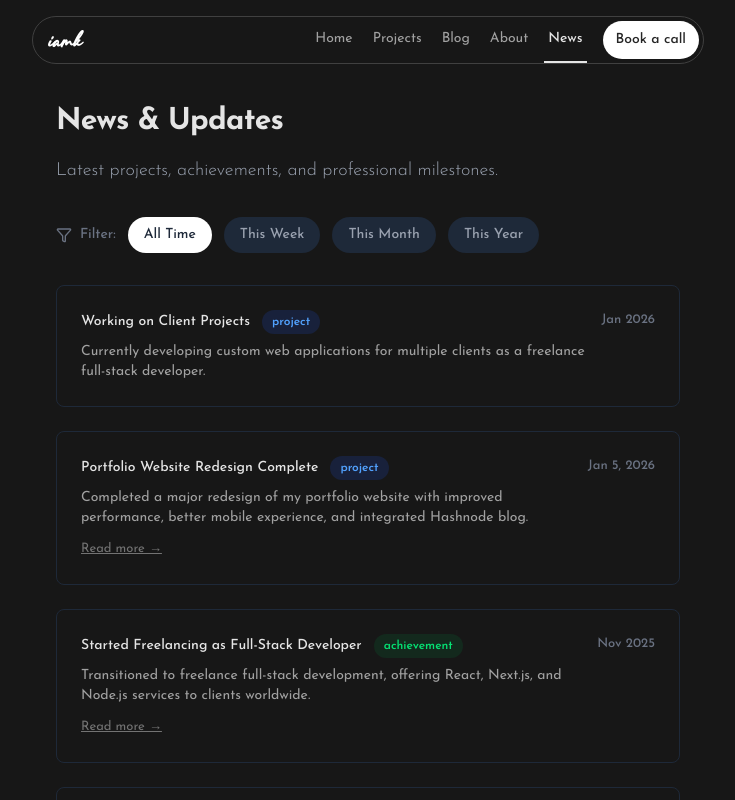
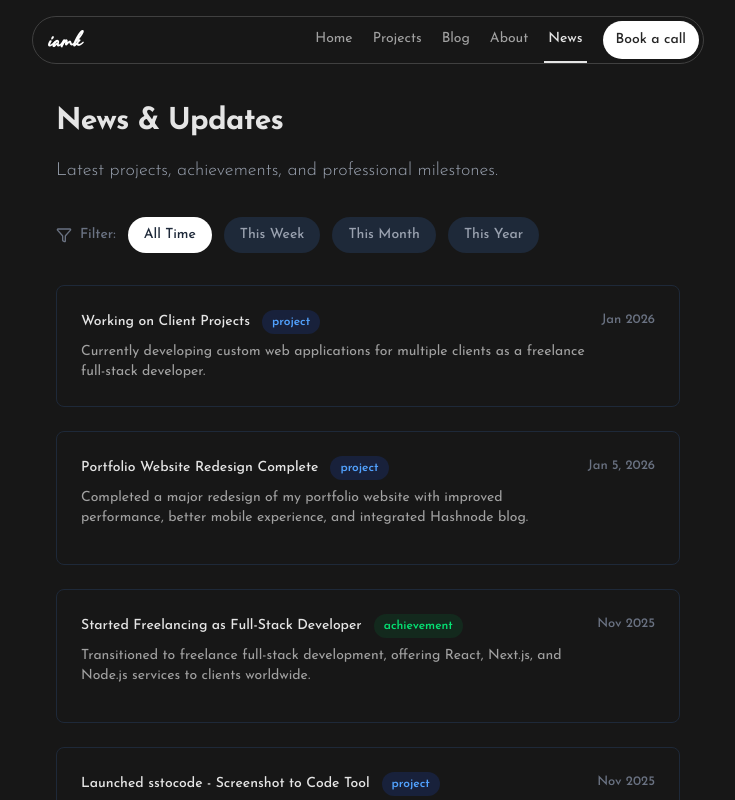
Before and after one commit to KOUSTAV2409/myportfolio, a Next.js app: page /news in a window 1280 px wide. Shown: the top 800 px of the page, without its empty margins (272-1007 px from the left). Built offline with nearby package versions, Linux system fonts and the light colour scheme; no server answers.

Commit message:
minor changes

```diff
--- a/src/app/about/page.tsx
+++ b/src/app/about/page.tsx
@@ -95,7 +95,7 @@ export default function AboutPage() {
             </li>
 
             {SOCIAL_LINKS.map((social, index) => (
-              <li key={index} className="flex items-center gap-x-2.5">
+              <li key={index} className="group flex items-center gap-x-2.5">
                 {social.label === 'Twitter' || social.label === 'X' ? (
                   <svg className="shrink-0 size-3.5 text-gray-800 dark:text-neutral-200" width="24" height="24" viewBox="0 0 24 24" fill="none" xmlns="http://www.w3.org/2000/svg">
                     <path d="M14.1881 10.1624L22.7504 0H20.7214L13.2868 8.82385L7.34878 0H0.5L9.47944 13.3432L0.5 24H2.5291L10.3802 14.6817L16.6512 24H23.5L14.1881 10.1624ZM11.409 13.4608L3.26021 1.55962H6.37679L20.7224 22.5113H17.6058L11.409 13.4613V13.4608Z" fill="currentColor" />
@@ -119,8 +119,12 @@ export default function AboutPage() {
                     <path d="M8.56 2.75c4.37 6 6 9.42 8 17.72" />
                   </svg>
                 )}
-                <a className="text-[13px] text-gray-500 underline hover:text-gray-800 hover:decoration-2 focus:outline-hidden focus:decoration-2 dark:text-neutral-500 dark:hover:text-neutral-400" href={social.link}>
+                <a className="inline-flex items-center gap-1 text-[13px] text-gray-500 underline hover:text-gray-800 hover:decoration-2 focus:outline-hidden focus:decoration-2 dark:text-neutral-500 dark:hover:text-neutral-400" href={social.link}>
                   {social.label}
+                  <svg className="size-3 opacity-0 group-hover:opacity-100 transition-opacity" xmlns="http://www.w3.org/2000/svg" width="24" height="24" viewBox="0 0 24 24" fill="none" stroke="currentColor" strokeWidth="2" strokeLinecap="round" strokeLinejoin="round">
+                    <path d="M7 7h10v10" />
+                    <path d="M7 17 17 7" />
+                  </svg>
                 </a>
               </li>
             ))}
--- a/src/app/news/page.tsx
+++ b/src/app/news/page.tsx
@@ -102,8 +102,16 @@ export default function NewsPage() {
               {filteredNews.map((update) => (
                 <div
                   key={update.id}
-                  className="p-4 sm:p-6 border border-gray-200 dark:border-gray-800 rounded-lg hover:border-gray-300 dark:hover:border-gray-700 transition-colors space-y-3"
+                  className="group p-4 sm:p-6 border border-gray-200 dark:border-gray-800 rounded-lg hover:border-gray-300 dark:hover:border-gray-700 transition-colors space-y-3 relative"
                 >
+                  {update.link && (
+                    <div className="absolute top-3 right-3 opacity-0 group-hover:opacity-100 transition-opacity">
+                      <svg className="size-4 text-gray-400 dark:text-neutral-500" xmlns="http://www.w3.org/2000/svg" width="24" height="24" viewBox="0 0 24 24" fill="none" stroke="currentColor" strokeWidth="2" strokeLinecap="round" strokeLinejoin="round">
+                        <path d="M7 7h10v10" />
+                        <path d="M7 17 17 7" />
+                      </svg>
+                    </div>
+                  )}
                   <div className="flex items-start justify-between gap-4">
                     <div className="space-y-2 flex-1">
                       <div className="flex items-center gap-3 flex-wrap">
@@ -120,21 +128,20 @@ export default function NewsPage() {
                       <p className="text-sm text-gray-600 dark:text-neutral-400">
                         {update.description}
                       </p>
-                      {update.link && (
-                        <a
-                          href={update.link}
-                          target="_blank"
-                          rel="noopener noreferrer"
-                          className="inline-flex items-center gap-1 text-[13px] text-gray-500 underline hover:text-gray-800 hover:decoration-2 focus:outline-hidden focus:decoration-2 dark:text-neutral-500 dark:hover:text-neutral-400"
-                        >
-                          Read more →
-                        </a>
-                      )}
                     </div>
                     <div className="text-[13px] text-gray-500 font-medium whitespace-nowrap">
                       {update.date}
                     </div>
                   </div>
+                  {update.link && (
+                    <a
+                      href={update.link}
+                      target="_blank"
+                      rel="noopener noreferrer"
+                      className="absolute inset-0 rounded-lg"
+                      aria-label={`Read more about ${update.title}`}
+                    />
+                  )}
                 </div>
               ))}
             </div>
--- a/src/components/Footer.tsx
+++ b/src/components/Footer.tsx
@@ -77,12 +77,16 @@ export default function Footer() {
 
           <ul className="flex flex-wrap items-center">
             {SOCIAL_LINKS.map((social, index) => (
-              <li key={index} className="inline-block relative pe-4 text-xs last:pe-0 last-of-type:before:hidden before:absolute before:top-1/2 before:end-1.5 before:-translate-y-1/2 before:size-[3px] before:rounded-full before:bg-gray-400 dark:text-neutral-500 dark:before:bg-neutral-600">
+              <li key={index} className="group inline-block relative pe-4 text-xs last:pe-0 last-of-type:before:hidden before:absolute before:top-1/2 before:end-1.5 before:-translate-y-1/2 before:size-[3px] before:rounded-full before:bg-gray-400 dark:text-neutral-500 dark:before:bg-neutral-600">
                 <Link
-                  className="text-xs text-gray-500 underline hover:text-gray-800 hover:decoration-2 focus:outline-hidden focus:decoration-2 dark:text-neutral-500 dark:hover:text-neutral-400"
+                  className="relative text-xs text-gray-500 underline hover:text-gray-800 hover:decoration-2 focus:outline-hidden focus:decoration-2 dark:text-neutral-500 dark:hover:text-neutral-400"
                   href={social.link}
                 >
                   {social.label}
+                  <svg className="absolute -top-1 -right-2 size-2.5 opacity-0 group-hover:opacity-100 transition-opacity" xmlns="http://www.w3.org/2000/svg" width="24" height="24" viewBox="0 0 24 24" fill="none" stroke="currentColor" strokeWidth="2" strokeLinecap="round" strokeLinejoin="round">
+                    <path d="M7 7h10v10" />
+                    <path d="M7 17 17 7" />
+                  </svg>
                 </Link>
               </li>
             ))}
```
